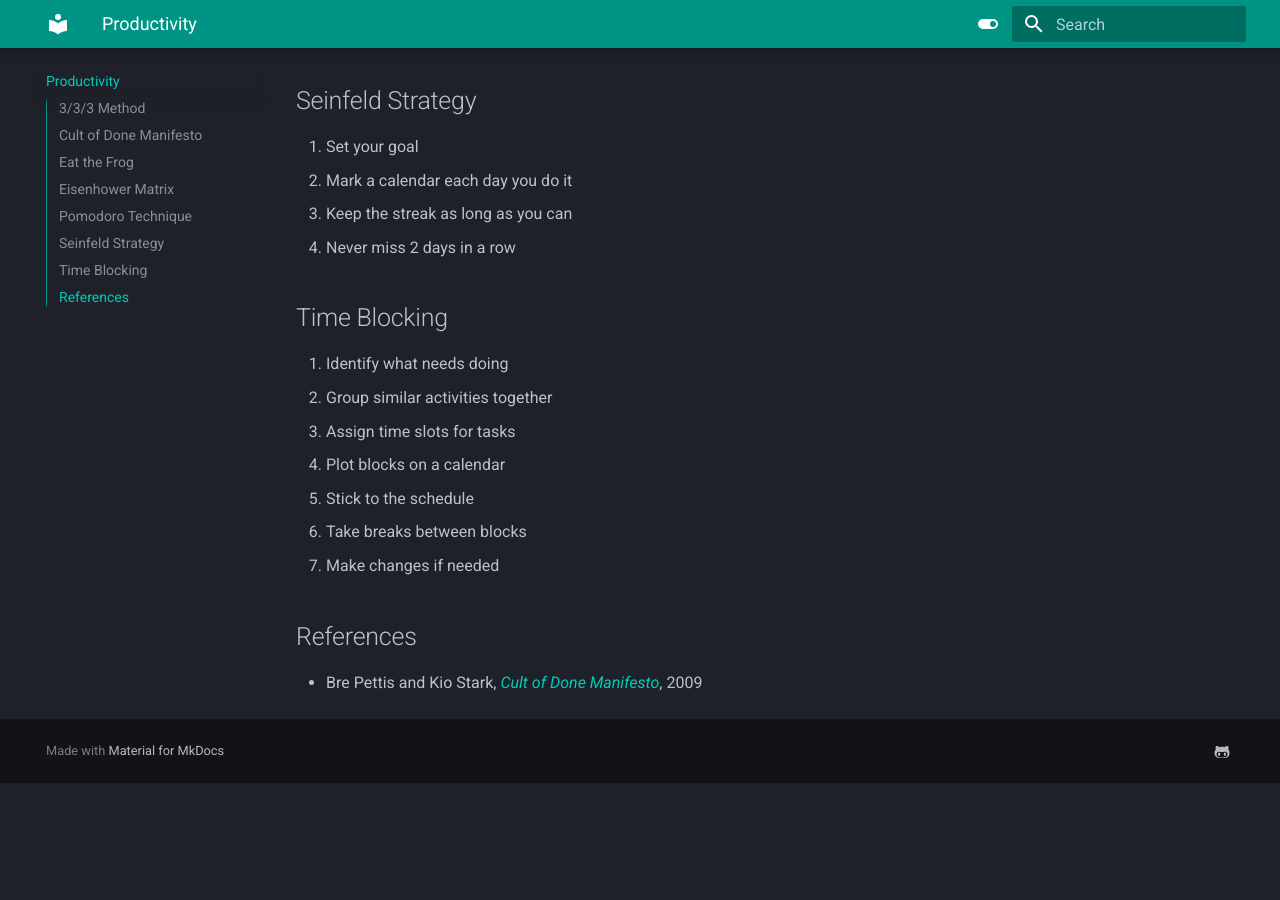
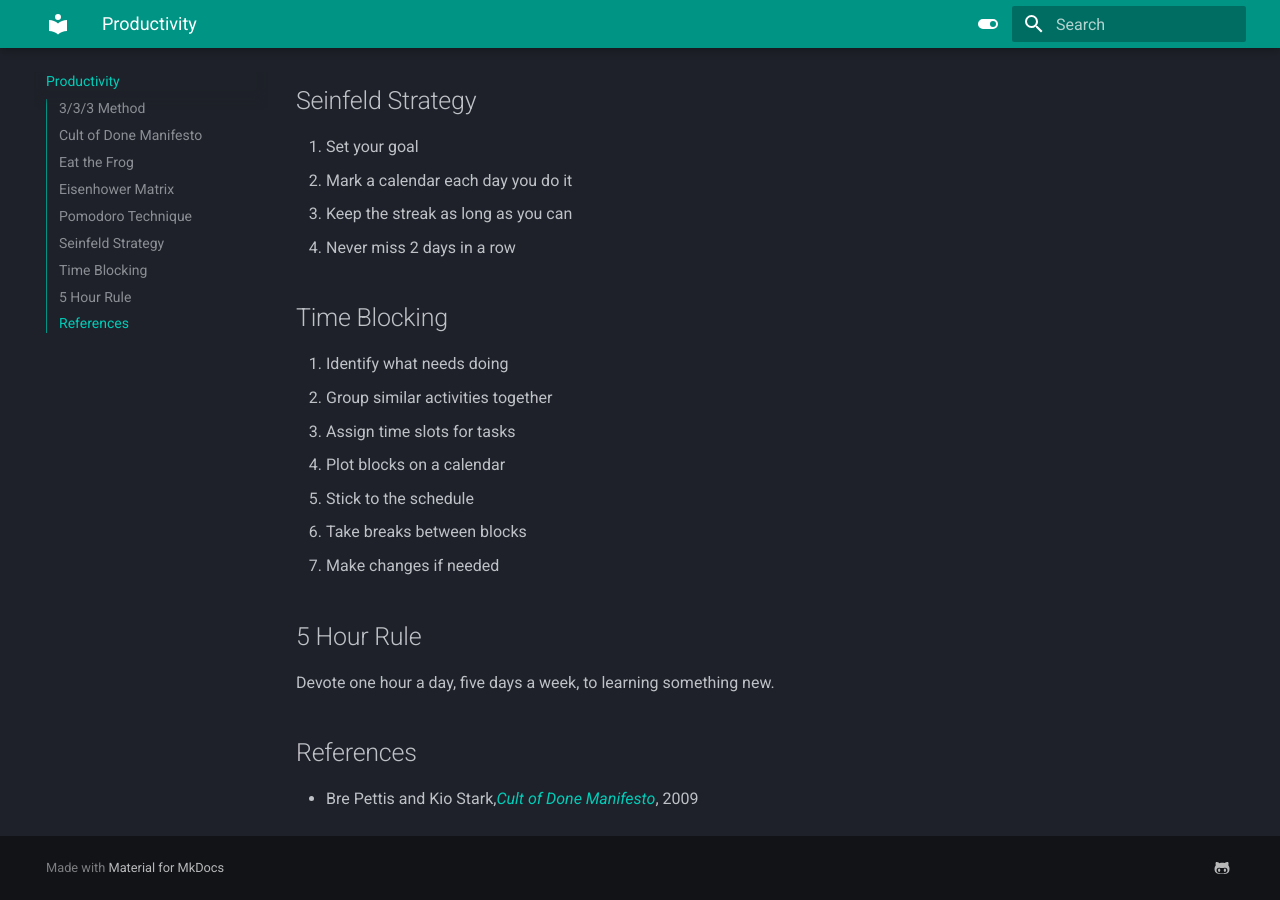
Before and after one commit to kieran-ryan/leabhar-cliste, an MkDocs documentation site: the page built from docs/productivity.md, in a window 1280 px wide and 900 px high, scrolled down 1945 px. Built offline with MkDocs 1.6.1 and Material for MkDocs 9.7.7, drawn with Linux system fonts in a browser that asks for light colours; before the commit the page ends 2728 px from its top, so only the background shows below that.

Commit message:
5 hour rule for learning

```diff
--- a/docs/productivity.md
+++ b/docs/productivity.md
@@ -67,6 +67,10 @@ quadrantChart
 6. Take breaks between blocks
 7. Make changes if needed
 
+## 5 Hour Rule
+
+Devote one hour a day, five days a week, to learning something new.
+
 ## References
 
-- Bre Pettis and Kio Stark,[ _Cult of Done Manifesto_](http://brepettis.com/work-avenue#/cultofdone/), 2009
+- Bre Pettis and Kio Stark,[_Cult of Done Manifesto_](http://brepettis.com/work-avenue#/cultofdone/), 2009
```
